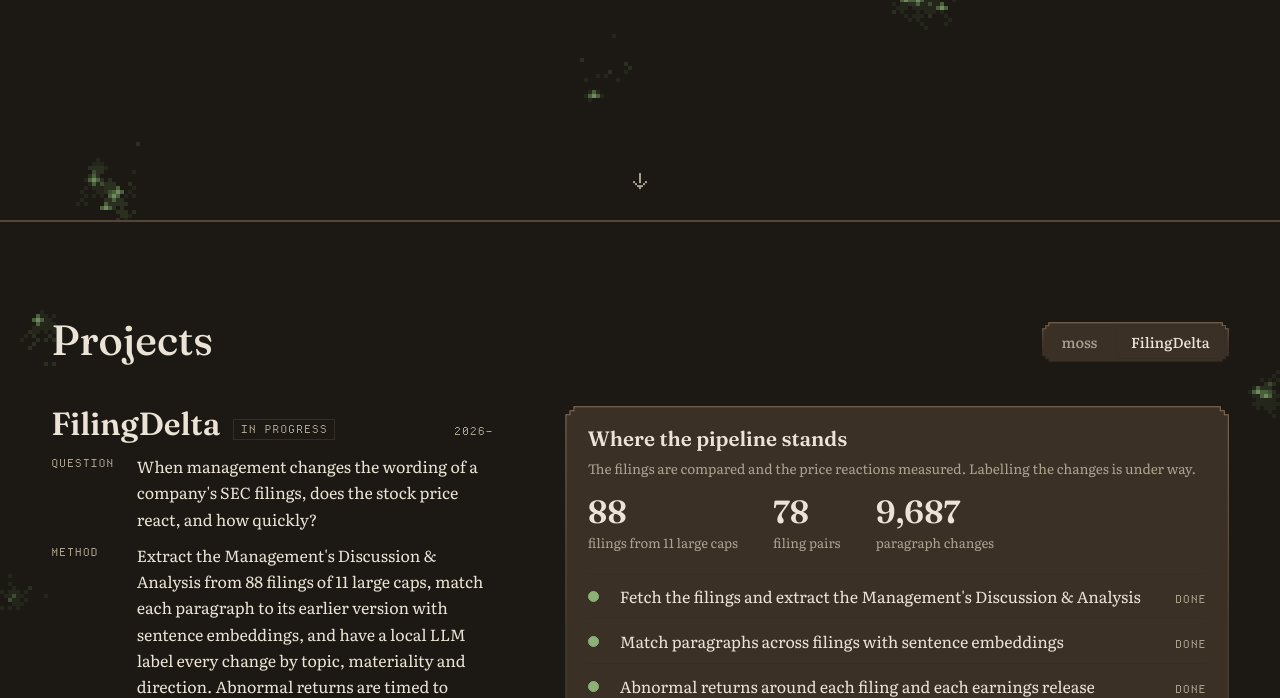
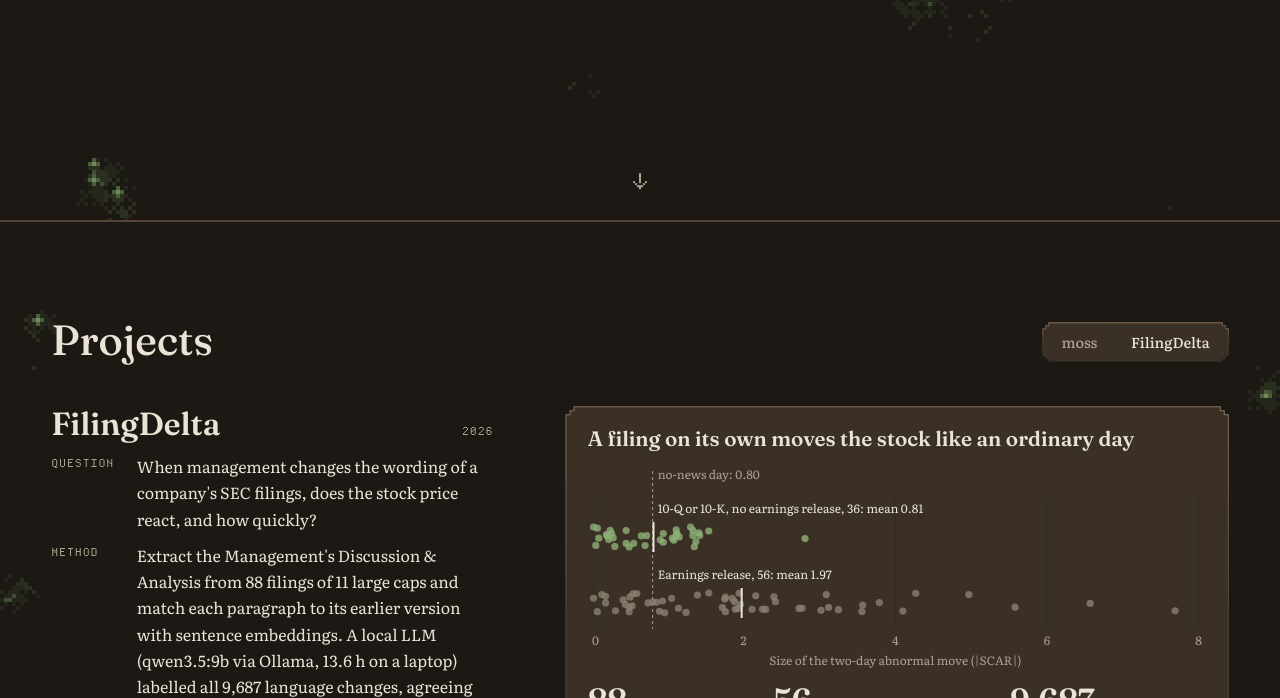
Before and after one commit to PrithviHegde/PrithviHegde.github.io, a plain HTML site: page index.html in a window 1280 px wide. Both pictures are taken after a click on the tab "FilingDelta". Shown: the part 578-1276 px from the top of the page. Drawn offline with Linux system fonts and the light colour scheme.

Commit message:
update project desc

```diff
--- a/index.html
+++ b/index.html
@@ -463,35 +463,35 @@
           <article class="project" id="p-fd" role="tabpanel" aria-labelledby="tab-fd" hidden>
             <div>
               <div class="p-head">
-                <h3>FilingDelta <span class="tag">In progress</span></h3>
-                <p class="when">2026&ndash;</p>
+                <h3>FilingDelta</h3>
+                <p class="when">2026</p>
               </div>
             <dl class="qmr">
               <div><dt>Question</dt><dd>When management changes the wording of a company's SEC filings, does the stock price react, and how quickly?</dd></div>
-              <div><dt>Method</dt><dd>Extract the Management's Discussion &amp; Analysis from 88 filings of 11 large caps, match each paragraph to its earlier version with sentence embeddings, and have a local LLM label every change by topic, materiality and direction. Abnormal returns are timed to when the SEC accepted each filing, with the earnings release measured separately so the two can be told apart.</dd></div>
-              <div><dt>Status</dt><dd>9,687 paragraph changes found and abnormal returns computed. Labelling the changes with a local LLM, checked against a 50-item gold set labelled by two independent annotators. The price test comes next.</dd></div>
+              <div><dt>Method</dt><dd>Extract the Management's Discussion &amp; Analysis from 88 filings of 11 large caps and match each paragraph to its earlier version with sentence embeddings. A local LLM (qwen3.5:9b via Ollama, 13.6 h on a laptop) labelled all 9,687 language changes, agreeing with a 50-item gold set from two blind annotators about as well as they agreed with each other (kappa 0.76 on topic, 0.91 on forward-looking). Abnormal returns are timed to when the SEC accepted each filing, with the earnings release measured separately.</dd></div>
+              <div><dt>Finding</dt><dd>For large caps, a 10-Q or 10-K on its own moves the stock no more than an ordinary day (mean |SCAR| 0.81, against 0.80 expected with no news; 1.97 at earnings releases). The information is priced at the earnings release, before the filing, so language changes can't predict filing-day returns.</dd></div>
             </dl>
               <ul class="stack" aria-label="Built with">
-                <li>Python</li><li>pandas</li><li>edgartools</li><li>sentence-transformers</li><li>Ollama</li><li>Pydantic</li><li>SciPy</li><li>yfinance</li>
+                <li>Python</li><li>edgartools</li><li>sentence-transformers</li><li>RapidFuzz</li><li>SciPy</li><li>Ollama</li><li>Pydantic</li><li>pandas</li><li>yfinance</li><li>matplotlib</li>
               </ul>
               <p class="project-links"><a href="https://github.com/PrithviHegde/filingdelta" target="_blank" rel="noopener">Code and notes</a></p>
             </div>
             <figure class="p-fig">
               <figcaption>
-                <strong>Where the pipeline stands</strong>
-                <span>The filings are compared and the price reactions measured. Labelling the changes is under way.</span>
+                <strong>A filing on its own moves the stock like an ordinary day</strong>
               </figcaption>
+              <div class="chart" id="news" role="img" aria-label="Strip chart of the size of each two-day abnormal price move. The 36 filings without an earnings release average 0.81, the same as the 0.80 expected on a day with no news; the 56 earnings releases average 1.97."></div>
               <div class="counts">
                 <div><b>88</b><span>filings from 11 large caps</span></div>
-                <div><b>78</b><span>filing pairs</span></div>
-                <div><b>9,687</b><span>paragraph changes</span></div>
+                <div><b>56</b><span>tested, 36 not on an earnings day</span></div>
+                <div><b>9,687</b><span>language changes classified</span></div>
               </div>
               <ol class="steps">
                 <li class="done"><span>Fetch the filings and extract the Management's Discussion &amp; Analysis</span><em>Done</em></li>
                 <li class="done"><span>Match paragraphs across filings with sentence embeddings</span><em>Done</em></li>
+                <li class="done"><span>Classify all changes with a local LLM, scored against a hand-labelled gold set</span><em>Done</em></li>
                 <li class="done"><span>Abnormal returns around each filing and each earnings release</span><em>Done</em></li>
-                <li class="now"><span>Label each change with a local LLM, scored against a hand-labelled gold set</span><em>Now</em></li>
-                <li><span>Price test: do material changes move the stock, and how quickly?</span><em>Next</em></li>
+                <li class="done"><span>Price test: do material changes move the stock, and how quickly?</span><em>Done</em></li>
               </ol>
             </figure>
           </article>
@@ -784,6 +784,47 @@
       draw();
       if ('ResizeObserver' in window) { var lastW = el.clientWidth; new ResizeObserver(function () { if (el.clientWidth !== lastW) { lastW = el.clientWidth; draw(); } }).observe(el); }
     })();
+    // FilingDelta: size of each filing's and each earnings release's two-day abnormal move (|SCAR|,
+    // days 0 to +1, from the repo's data/processed/filing_features.csv). A no-news day averages 0.80.
+    (function () {
+      var el = document.getElementById('news'); if (!el) return;
+      var DATA = {"filing":[0.02,0.05,0.07,0.09,0.19,0.2,0.22,0.24,0.26,0.28,0.3,0.45,0.45,0.49,0.55,0.65,0.7,0.72,0.9,0.94,0.94,1.06,1.08,1.11,1.11,1.12,1.15,1.3,1.33,1.33,1.35,1.37,1.41,1.42,1.54,2.81],"earnings":[0.02,0.07,0.13,0.18,0.18,0.31,0.41,0.44,0.49,0.49,0.5,0.53,0.54,0.59,0.74,0.8,0.85,0.89,0.93,0.96,1.05,1.14,1.24,1.39,1.54,1.72,1.75,1.76,1.76,1.85,1.88,1.89,1.93,1.94,1.96,2.11,2.16,2.25,2.29,2.4,2.42,2.73,2.77,3.02,3.09,3.12,3.25,3.56,3.57,3.79,4.1,4.27,4.97,5.58,6.57,7.69]};
+      var ROWS = [['filing', '10-Q or 10-K, no earnings release', '--viz-hi'], ['earnings', 'Earnings release', '--viz-low']];
+      var NS = 'http://www.w3.org/2000/svg', XMAX = 8, NO_NEWS = 0.8;
+      function node(name, attrs, parent) {
+        var n = document.createElementNS(NS, name);
+        for (var k in attrs) n.setAttribute(k, attrs[k]);
+        if (parent) parent.appendChild(n);
+        return n;
+      }
+      function jitter(i) { var x = Math.sin(i * 12.9898) * 43758.5453; return x - Math.floor(x) - 0.5; }   // fixed, so redraws match
+      function draw() {
+        var w = el.clientWidth; if (w < 200) return;
+        var rowH = 66, m = { l: 4, r: 8, t: 30, b: 38 }, h = m.t + rowH * ROWS.length + m.b, pw = w - m.l - m.r;
+        function X(v) { return m.l + pw * Math.min(v, XMAX) / XMAX; }
+        el.textContent = '';
+        var svg = node('svg', { viewBox: '0 0 ' + w + ' ' + h, height: h, 'aria-hidden': 'true' }, el);
+        [0, 2, 4, 6, 8].forEach(function (v) {
+          node('line', { x1: X(v), x2: X(v), y1: m.t, y2: m.t + rowH * ROWS.length, stroke: 'var(--line)', 'stroke-width': 1 }, svg);
+          node('text', { x: X(v), y: m.t + rowH * ROWS.length + 16, 'text-anchor': v ? 'middle' : 'start' }, svg).textContent = v;
+        });
+        node('text', { x: m.l + pw / 2, y: h - 2, 'text-anchor': 'middle' }, svg).textContent = 'Size of the two-day abnormal move (|SCAR|)';
+        node('line', { x1: X(NO_NEWS), x2: X(NO_NEWS), y1: 4, y2: m.t + rowH * ROWS.length, stroke: 'var(--muted)', 'stroke-width': 1, 'stroke-dasharray': '3 3' }, svg);
+        node('text', { x: X(NO_NEWS) + 5, y: 12 }, svg).textContent = 'no-news day: 0.80';
+        ROWS.forEach(function (r, n) {
+          var vals = DATA[r[0]], top = m.t + rowH * n, mid = top + 40, col = 'var(' + r[2] + ')';
+          var mean = vals.reduce(function (a, b) { return a + b; }, 0) / vals.length;
+          // the row's name, count and mean on one line above its dots, clear of everything else
+          node('text', { x: X(NO_NEWS) + 5, y: top + 16, 'class': 'end' }, svg).textContent = r[1] + ', ' + vals.length + ': mean ' + mean.toFixed(2);
+          vals.forEach(function (v, i) {
+            node('circle', { cx: X(v), cy: mid + jitter(i + n * 100) * 20, r: 3.6, fill: col, 'fill-opacity': 0.8 }, svg);
+          });
+          node('line', { x1: X(mean), x2: X(mean), y1: mid - 15, y2: mid + 15, stroke: 'var(--text)', 'stroke-width': 2 }, svg);
+        });
+      }
+      draw();
+      if ('ResizeObserver' in window) { var lastW = el.clientWidth; new ResizeObserver(function () { if (el.clientWidth !== lastW) { lastW = el.clientWidth; draw(); } }).observe(el); }
+    })();
   </script>
   <script src="moss.js" defer></script>
 </body>
```
